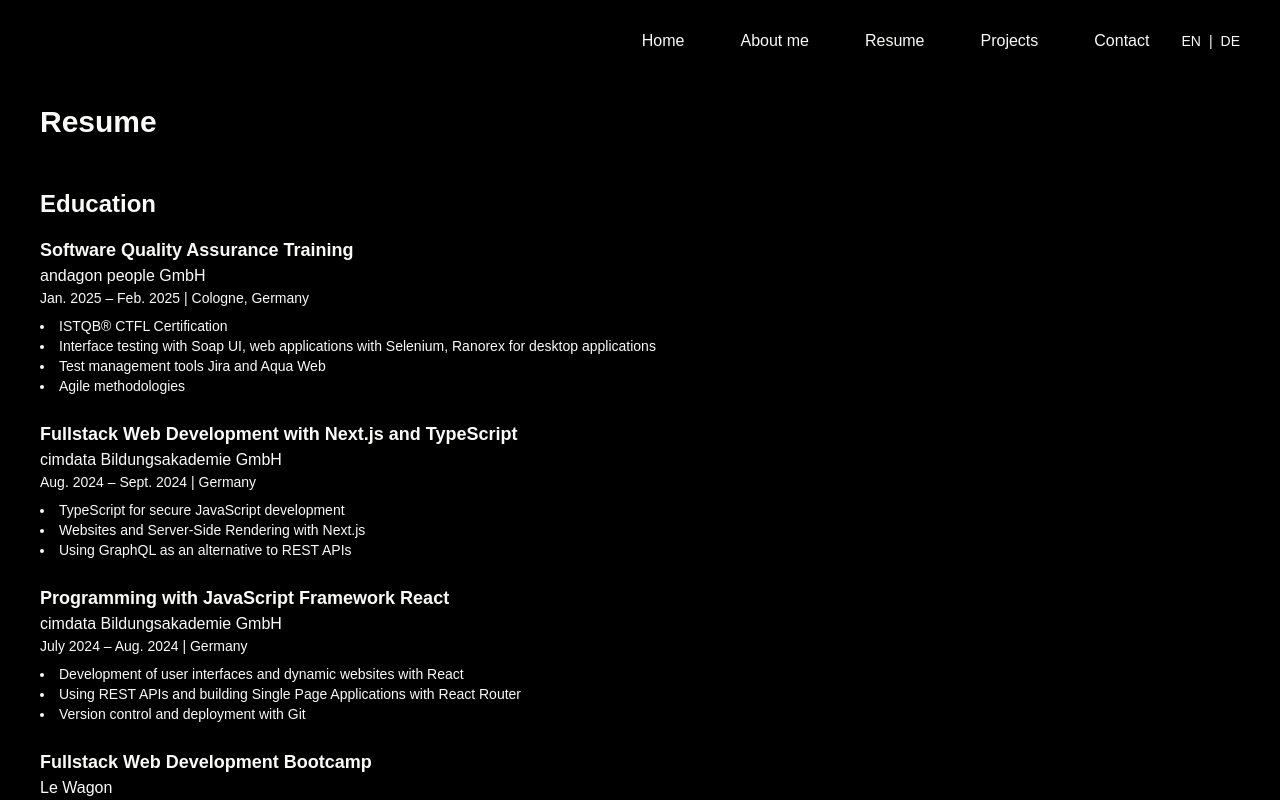
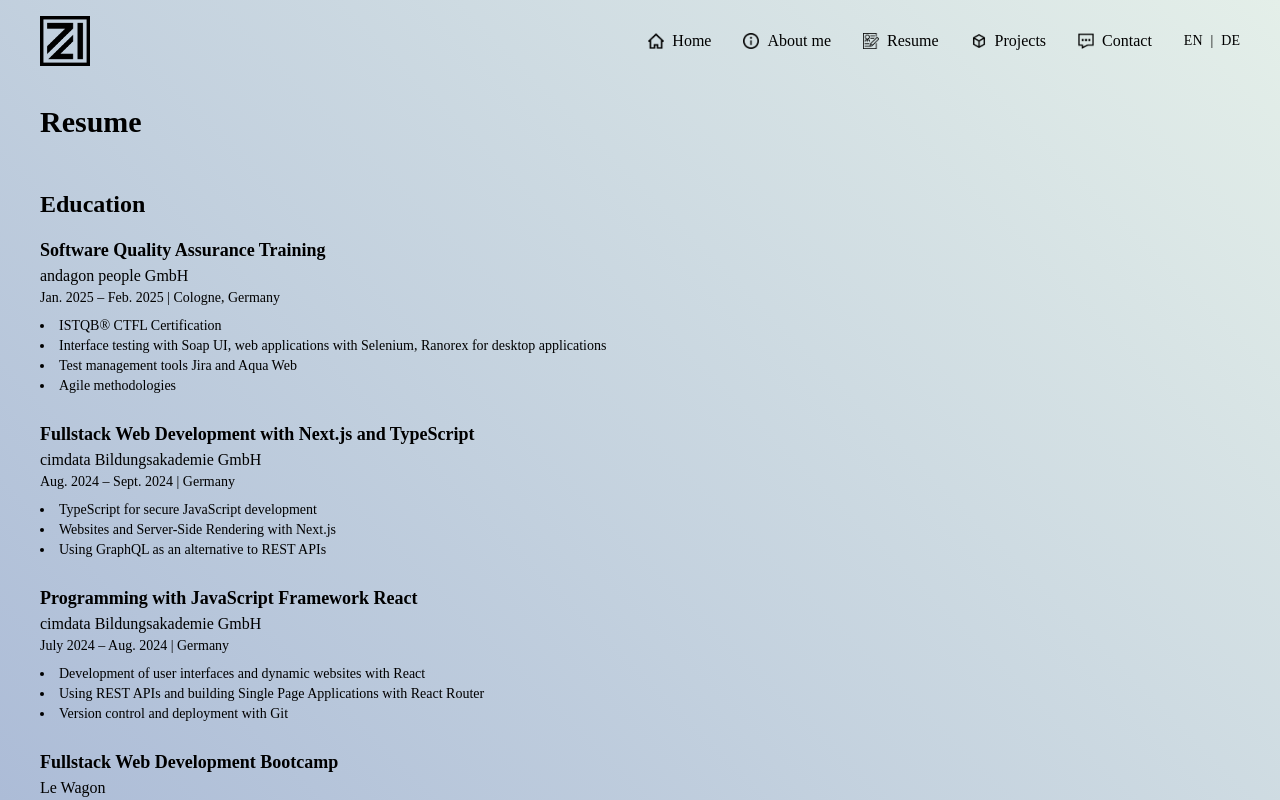
Before and after one commit to zarail/Portfolio, a Next.js app: page /en/resume in a window 1280 px wide. Shown: the top 800 px of the page. Built offline with nearby package versions, Linux system fonts and the light colour scheme.

Commit message:
Refactor globals.css to enhance styling consistency and improve theme support

```diff
--- a/src/app/globals.css
+++ b/src/app/globals.css
@@ -1,26 +1,86 @@
 @import 'tailwindcss';
 
 :root {
-  --background: #000000;
-  --foreground: #fafaf9;
+  background-image: linear-gradient(45deg, #93a5cf 0%, #e4efe9 100%);
+  --foreground: #000000;
 }
 
-@theme inline {
+:root {
   --color-background: var(--background);
   --color-foreground: var(--foreground);
-  --font-sans: var(--font-geist-sans);
-  --font-mono: var(--font-geist-mono);
+  --font-sans: var(--font-nunito-sans);
+  --font-mono: var(--font-fira-code);
 }
 
 @media (prefers-color-scheme: dark) {
   :root {
-    --background: #000000;
+    background-image: linear-gradient(60deg, #29323c 0%, #485563 100%);
     --foreground: #fafaf9;
   }
 }
 
+html,
 body {
+  min-height: 100vh;
   background: var(--background);
   color: var(--foreground);
-  font-family: Arial, Helvetica, sans-serif;
+  font-family: var(--font-nunito-sans), sans-serif;
 }
+
+code {
+  font-family: var(--font-fira-code), monospace;
+}
+
+.btn {
+  display: inline-block;
+  padding-left: 1rem;
+  padding-right: 1rem;
+  padding-top: 0.5rem;
+  padding-bottom: 0.5rem;
+  border-width: 1px;
+  border-style: solid;
+  border-color: #000;
+  color: #000;
+  border-radius: 0.25rem;
+  transition: all 0.3s;
+  background-color: transparent;
+}
+
+.btn:hover {
+  background-color: #000;
+  color: #fff;
+}
+
+@media (prefers-color-scheme: dark) {
+  .btn {
+    border-color: #fff;
+    color: #fff;
+  }
+
+  .btn:hover {
+    background-color: #fff;
+    color: #000;
+  }
+}
+
+.glass {
+  background-color: rgba(255, 255, 255, 0.1);
+  border: 1px solid #000;
+  border-radius: 0.5rem;
+  backdrop-filter: blur(6px);
+  -webkit-backdrop-filter: blur(6px);
+  padding: 0.25rem 0.75rem;
+  margin: 0.25rem;
+  transition: all 0.3s ease;
+}
+
+@media (prefers-color-scheme: dark) {
+  .glass {
+    background-color: rgba(0, 0, 0, 0.1);
+    border-color: #fff;
+  }
+}
+
+.skill {
+  font-family: var(--font-fira-code), monospace;
+}
```
